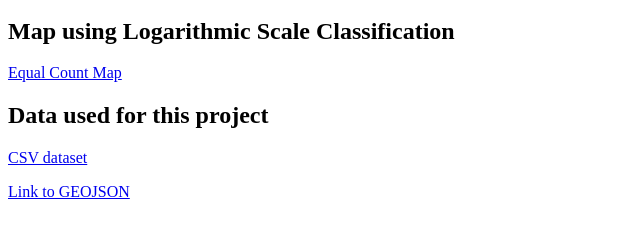
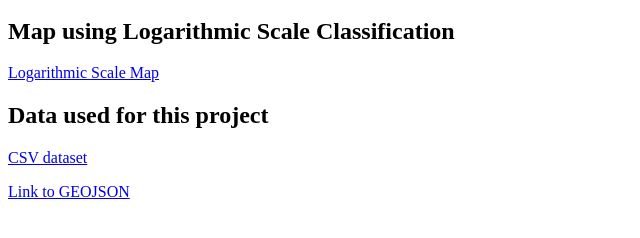
Before and after one commit to Macjacobs/HW6Part2, a plain HTML site: page index.html in a window 1280 px wide. Shown: the part 304-542 px from the top of the page, 0-640 px from the left. Drawn offline with Linux system fonts and the light colour scheme.

Commit message:
Update index.html

```diff
--- a/index.html
+++ b/index.html
@@ -17,7 +17,7 @@ The ratio used for this map was found by dividing each set of values for the ran
 The The ratio used for this map was found by dividing each set of values for the range by the total number of people in the state.  I thought this would be helpful for people to see the ratio of people in each county rather than the number so they could better understand what these numbers mean compared to the whole state.  The pros of using a equal count classication is that it is unbiased in terms of category selection so that each category is given the same proportion of the range of values.
 
 <h2>Map using Logarithmic Scale Classification</h2>
-<a href="./Log Scale.png"> Equal Count Map </a>
+<a href="./Log Scale.png"> Logarithmic Scale Map </a>
 
 <h2>Data used for this project</h2>
     <a href="https://raw.githubusercontent.com/Macjacobs/HW6Part1/main/ACSST5Y2021.S2301-Data%20copy.csv"> CSV dataset </a>
```
